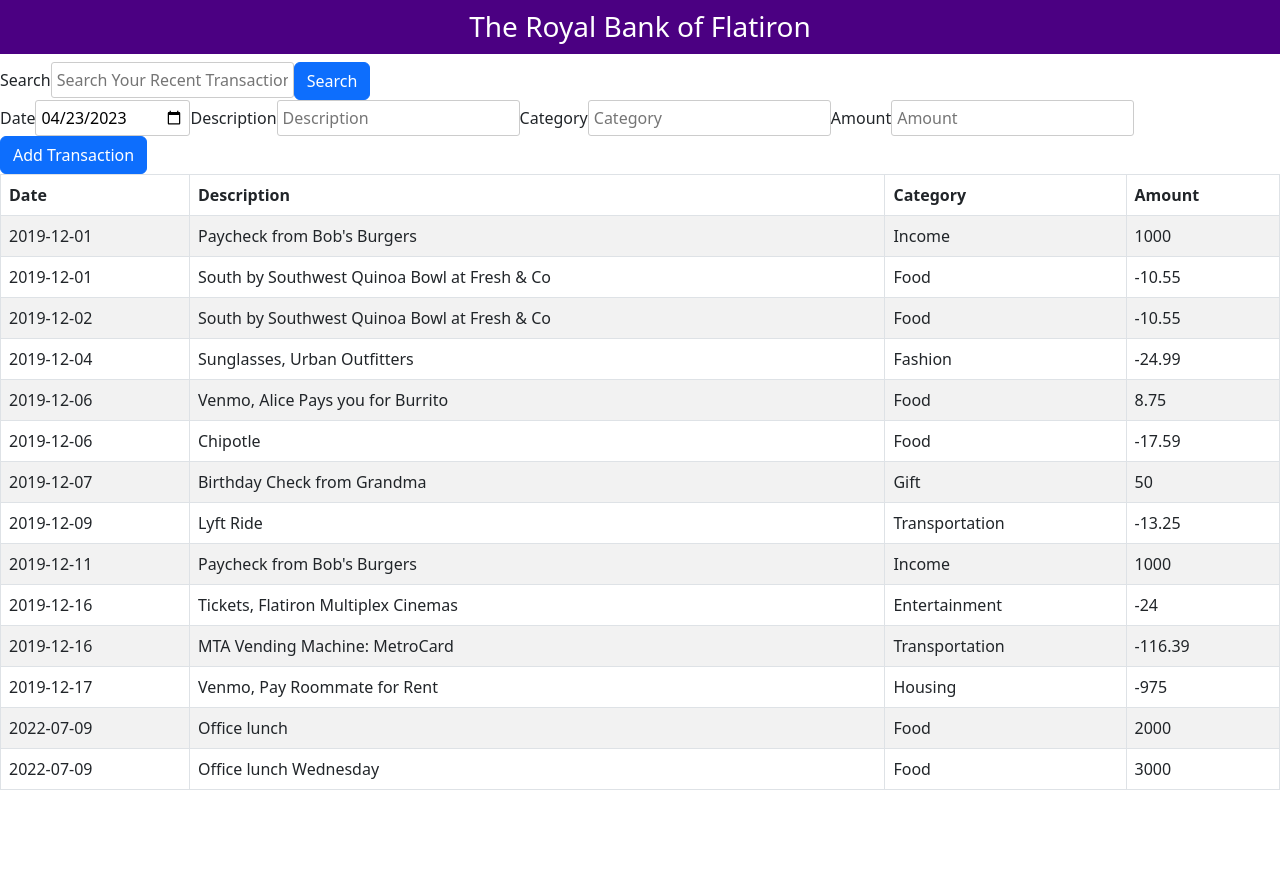
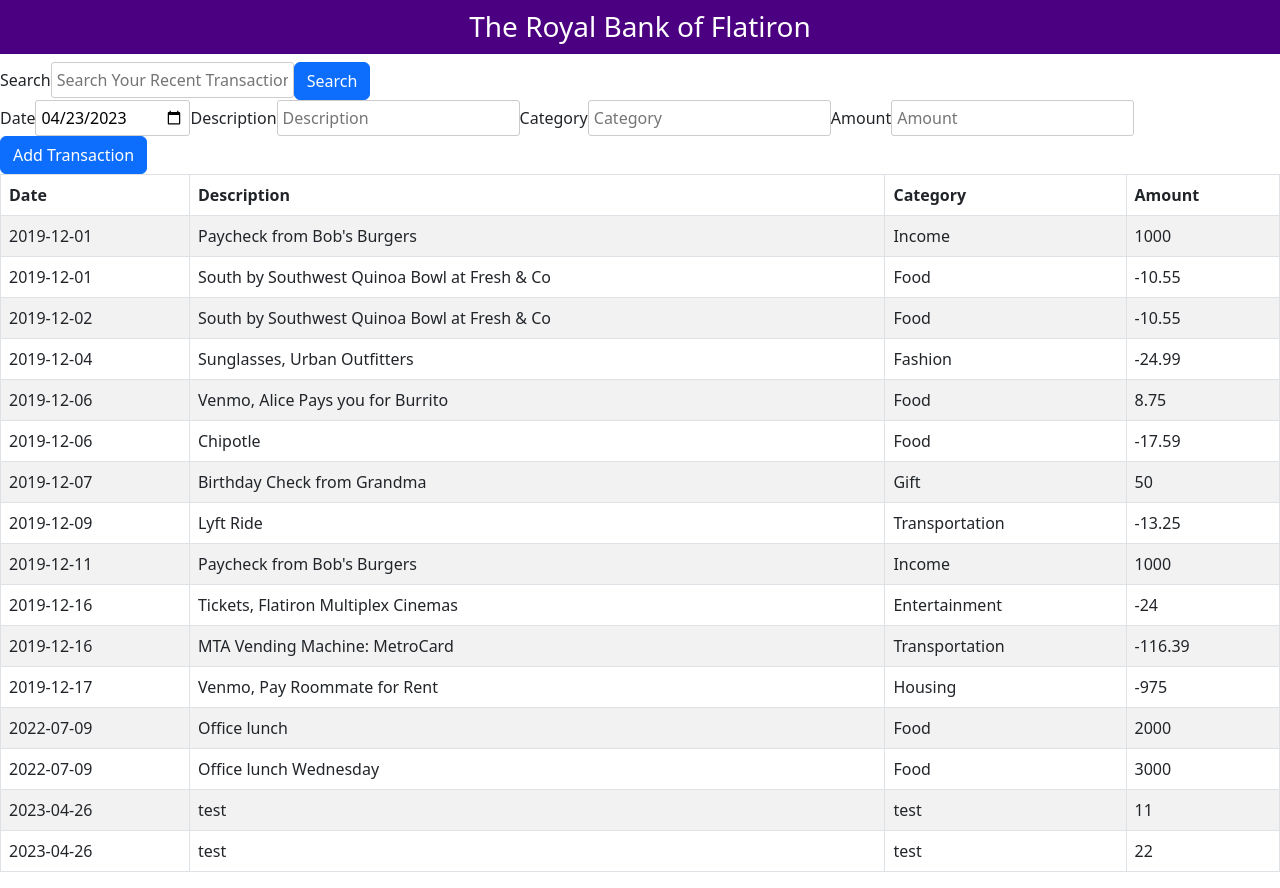
Before and after one commit to lcarbonaro/old-react-exercise, a React (Create React App) app: page / in a window 1280 px wide. Before the commit the page ends 806 px from the top, so only its background shows below. Built offline with nearby package versions, Linux system fonts and the light colour scheme; data requests are answered from the project's data file.

Commit message:
fix search

```diff
--- a/db.json
+++ b/db.json
@@ -97,6 +97,20 @@
       "category": "Food",
       "amount": "3000",
       "id": 14
+    },
+    {
+      "description": "test",
+      "category": "test",
+      "amount": "11",
+      "date": "2023-04-26",
+      "id": 15
+    },
+    {
+      "description": "test",
+      "category": "test",
+      "amount": "22",
+      "date": "2023-04-26",
+      "id": 16
     }
   ]
 }
--- a/src/App.js
+++ b/src/App.js
@@ -1,4 +1,4 @@
-import React, { useState } from "react";
+import React, { useState,useEffect } from "react";
 import "./App.css";
 import "bootstrap/dist/css/bootstrap.min.css";
 import Form from "./components/Form";
@@ -7,19 +7,28 @@ import TransactionTable from "./components/TransactionTable";
 
 function App() {
   const [transactions, setTransactions] = useState([]);
-  const [filteredTransactions, setFilteredTransactions] = useState([]);
+  //const [filteredTransactions, setFilteredTransactions] = useState([]);
+  const [searchTerm, setSearchTerm] = useState("");
+
+  useEffect(() => {
+    fetch(`http://localhost:3030/transactions?description_like=${searchTerm}`)
+      .then((res) => res.json())
+      .then((data) => setTransactions(data))
+      .catch((error) => console.log(error));
+  }, [searchTerm]);
 
   const handleAddTransaction = (transaction) => {
     setTransactions([...transactions, transaction]);
   };
 
   const handleFilter = (searchTerm) => {
-    const filtered = transactions.filter((transaction) => {
-      return transaction.description
-        .toLowerCase()
-        .includes(searchTerm.toLowerCase());
-    });
-    setFilteredTransactions(filtered);
+    console.log('in handleFilter with:'+searchTerm);
+    //let filtered = transactions.filter(t =>
+    //  t.description.toLowerCase().includes(searchTerm.toLowerCase())
+    //);
+    //console.log('found',filtered);
+    //setFilteredTransactions(filtered);
+    setSearchTerm(searchTerm);
   };
 
   return (
@@ -27,7 +36,7 @@ function App() {
       <h3>The Royal Bank of Flatiron</h3>
       <Filter handleFilter={handleFilter} />
       <Form onAddTransaction={handleAddTransaction} />
-      <TransactionTable transactions={filteredTransactions} />
+      <TransactionTable transactions={transactions} />
     </div>
   );
 }
--- a/src/components/Filter.js
+++ b/src/components/Filter.js
@@ -10,6 +10,7 @@ function Filter({ handleFilter }) {
 
   const handleSubmit = () => {
     const trimmedValue = currentValue.trim();
+    console.log('will search for:'+trimmedValue);
     //setSearchTerm(trimmedValue);
     handleFilter(trimmedValue);
   };
@@ -24,7 +25,7 @@ function Filter({ handleFilter }) {
         placeholder="Search Your Recent Transaction"
         onChange={handleChange}
       />
-      <button class="btn btn-primary" onClick={handleSubmit}>
+      <button className="btn btn-primary" onClick={handleSubmit}>
         Search{" "}
       </button>
     </div>
--- a/src/components/Form.js
+++ b/src/components/Form.js
@@ -14,7 +14,7 @@ function Form() {
 
   const handleSubmit = (event) => {
     event.preventDefault();
-    fetch("http://localhost:3000/transactions", {
+    fetch("http://localhost:3030/transactions", {
       method: "POST",
       headers: { "Content-Type": "application/json" },
       body: JSON.stringify(formData),
@@ -62,7 +62,7 @@ function Form() {
         placeholder="Amount"
         onChange={handleChange}
       />
-      <button class="btn btn-primary" type="submit">
+      <button className="btn btn-primary" type="submit">
         Add Transaction
       </button>
     </form>
--- a/src/components/TransactionTable.js
+++ b/src/components/TransactionTable.js
@@ -1,14 +1,14 @@
-import React, { useState, useEffect } from "react";
+import React from "react";
 
-function TransactionTable() {
-  const [transactions, setTransactions] = useState([]);
+function TransactionTable({transactions}) {
+  //const [transactions, setTransactions] = useState([]);
 
-  useEffect(() => {
-    fetch("http://localhost:3000/transactions")
-      .then((res) => res.json())
-      .then((transaction) => setTransactions(transaction))
-      .catch((error) => console.log(error));
-  }, []);
+  //useEffect(() => {
+  //  fetch("http://localhost:3030/transactions")
+  //    .then((res) => res.json())
+  //    .then((data) => setTransactions(transaction))
+  //    .catch((error) => console.log(error));
+  //}, []);
 
   return (
     <table className="table table-striped table-bordered">
```
